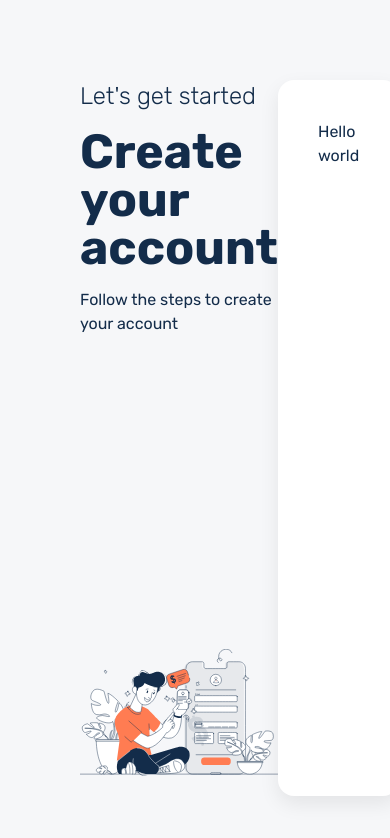
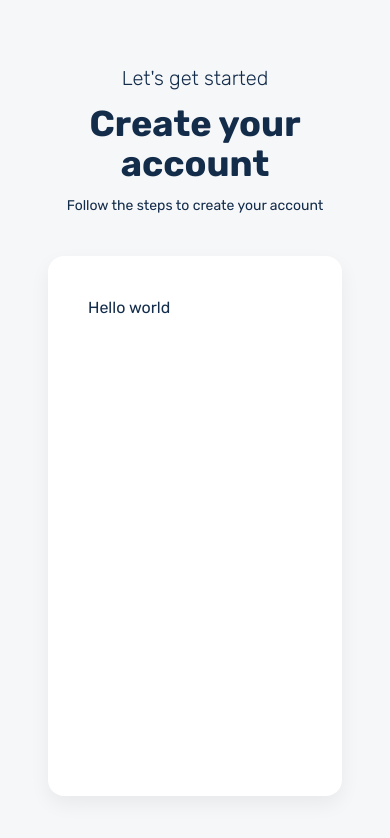
Before and after one commit to Gokul-Gopi/ui-assignment, a Next.js app: page / in a window 390 px wide. Shown: the top 838 px of the page. Built offline with nearby package versions, Linux system fonts and the light colour scheme.

Commit message:
feat: responsive app layout

```diff
--- a/src/components/layout/AppLayout.tsx
+++ b/src/components/layout/AppLayout.tsx
@@ -7,16 +7,29 @@ interface AppLayoutProps {
 
 const AppLayout = ({ children }: AppLayoutProps) => {
   return (
-    <div className="flex min-h-dvh pt-20 pl-20 pb-12 pr-12 bg-background">
-      <aside className="flex-1 flex flex-col gap-4">
-        <p className="text-2xl font-light">Let's get started</p>
-        <h1 className="text-5xl font-bold">Create your account</h1>
-        <p>Follow the steps to create your account</p>
-        <Image src={artboard} alt="artboard" className="mt-auto mb-5 w-full" />
+    <div className="flex max-lg:flex-col min-h-screen pt-20 pl-20 pb-12 pr-12 max-lg:pt-16 max-lg:px-12 bg-background">
+      <aside className="lg:flex-1 flex flex-col justify-between">
+        <header className="flex flex-col gap-3 lg:gap-4 lg:mr-10 max-lg:mb-10">
+          <p className="text-xl lg:text-2xl font-light max-lg:text-center">
+            Let's get started
+          </p>
+          <h1 className="text-4xl lg:text-5xl font-bold max-lg:text-center">
+            Create your account
+          </h1>
+          <p className="max-lg:text-sm max-lg:text-center">
+            Follow the steps to create your account
+          </p>
+        </header>
+
+        <Image
+          src={artboard}
+          alt="artboard"
+          className="mt-auto mb-5 w-full max-lg:hidden"
+        />
       </aside>
 
-      <main className="flex-1 bg-background">
-        <div className="bg-white p-10 rounded-2xl shadow-card h-full">
+      <main className="flex-1 bg-background max-lg:flex max-lg:flex-col">
+        <div className="bg-white p-10 flex-1 rounded-2xl shadow-card h-full">
           {children}
         </div>
       </main>
--- a/src/styles/globals.css
+++ b/src/styles/globals.css
@@ -54,7 +54,7 @@
   --shadow-lg: 0 1px 3px 0px hsl(0 0% 0% / 0.10), 0 4px 6px -1px hsl(0 0% 0% / 0.10);
   --shadow-xl: 0 1px 3px 0px hsl(0 0% 0% / 0.10), 0 8px 10px -1px hsl(0 0% 0% / 0.10);
   --shadow-2xl: 0 1px 3px 0px hsl(0 0% 0% / 0.25);
-  --shadow-card: 0 8px 20px rgba(0, 0, 0, 0.08);
+  --shadow-card: 0 8px 20px rgba(0, 0, 0, 0.06);
   --tracking-normal: 0em;
   --spacing: 0.25rem;
 }
```
